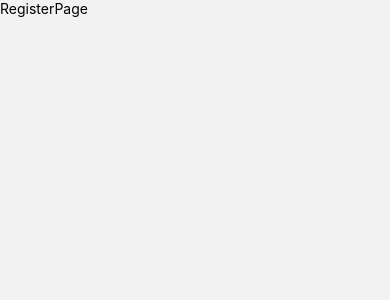
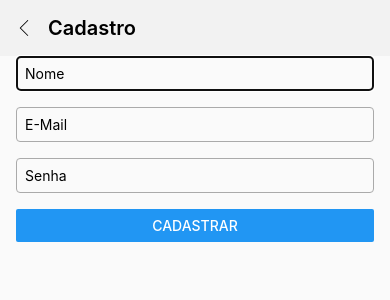
Before and after one commit to vKobilarz/patcontrol, a React Native app in the folder app/: screen / in a window 390 px wide. Both pictures are taken after a click on the button "CADASTRE-SE". Shown: the top 300 px of the page. Built offline with nearby package versions, Linux system fonts and the light colour scheme.

Commit message:
feat(mobile): Register page finished

```diff
--- a/app/package.json
+++ b/app/package.json
@@ -21,11 +21,13 @@
     "react-native": "0.71.4",
     "react-native-safe-area-context": "4.5.0",
     "react-native-screens": "~3.20.0",
+    "react-native-svg": "^13.9.0",
     "react-native-web": "~0.18.10",
     "styled-components": "^5.3.9"
   },
   "devDependencies": {
-    "@babel/core": "^7.20.0"
+    "@babel/core": "^7.20.0",
+    "react-native-svg-transformer": "^1.0.0"
   },
   "private": true
 }
--- /dev/null
+++ b/app/src/components/PageHeader/index.jsx
@@ -0,0 +1,25 @@
+import { useNavigation } from '@react-navigation/native';
+
+import * as S from './styles';
+import { Image, Text } from 'react-native';
+
+import BackIcon from '../../assets/back.svg';
+
+const PageHeader = ({ title }) => {
+  const { goBack, canGoBack } = useNavigation();
+
+  const handleBackPress = () => {
+    goBack();
+  };
+
+  return (
+    <S.Container>
+      <S.BackButton disabled={!canGoBack()} onPress={handleBackPress}>
+        <S.BackIcon source={{ uri: BackIcon }} />
+      </S.BackButton>
+      <S.PageTitle>{title}</S.PageTitle>
+    </S.Container>
+  );
+};
+
+export default PageHeader;
--- /dev/null
+++ b/app/src/components/PageHeader/styles.js
@@ -0,0 +1,26 @@
+import styled from 'styled-components/native';
+
+export const Container = styled.View`
+  display: flex;
+  flex-direction: row;
+  justify-content: flex-start;
+  align-items: center;
+  margin-left: 16px;
+`;
+
+export const BackButton = styled.TouchableOpacity`
+  color: #202020;
+`;
+
+export const PageTitle = styled.Text`
+  margin-top: 16px;
+  margin-bottom: 16px;
+  margin-left: 16px;
+  font-size: 20px;
+  font-weight: 600;
+`;
+
+export const BackIcon = styled.Image`
+  width: 16px;
+  height: 16px;
+`;
--- a/app/src/pages/LoginPage/index.jsx
+++ b/app/src/pages/LoginPage/index.jsx
@@ -1,6 +1,6 @@
 import { useState } from 'react';
 
-import { useNavigation } from '@react-navigation/native';
+import { useNavigation, useRoute } from '@react-navigation/native';
 
 import PAGES from '../../constants/pages';
 import PageContainer from '../../components/PageContainer';
@@ -11,6 +11,7 @@ import { authenticateUser } from '../../services/person';
 
 const LoginPage = () => {
   const navigation = useNavigation();
+  const { params } = useRoute();
 
   const [form, setForm] = useState({ email: '', password: '' });
   const [formError, setFormError] = useState({ email: null, password: null });
@@ -30,6 +31,7 @@ const LoginPage = () => {
     if (!email || !password) {
       return;
     }
+
     try {
       const { data } = await authenticateUser({
         email,
@@ -40,8 +42,8 @@ const LoginPage = () => {
 
       console.log(data);
     } catch (err) {
-      console.log(err);
       const { data } = err.response;
+
       setFormError((prevState) => ({
         ...prevState,
         password: data.message,
@@ -52,7 +54,13 @@ const LoginPage = () => {
   return (
     <PageContainer>
       <S.PatControlTitle>PatControl</S.PatControlTitle>
-      <S.LoginText>Entrar</S.LoginText>
+      {params?.registerSuccess ? (
+        <S.RegisterSuccessText>
+          Cadastro realizado com sucesso! Utilize suas credenciais para entrar.
+        </S.RegisterSuccessText>
+      ) : (
+        <S.LoginText>Entrar</S.LoginText>
+      )}
       <S.LoginInput
         onChangeText={handleFormChange('email')}
         placeholder="E-Mail"
--- a/app/src/pages/LoginPage/styles.js
+++ b/app/src/pages/LoginPage/styles.js
@@ -30,3 +30,13 @@ export const LoginText = styled.Text`
   font-size: 20px;
   margin-bottom: 16px;
 `;
+
+export const RegisterSuccessText = styled.Text`
+  font-size: 16px;
+  padding: 8px 16px;
+  color: #fafafa;
+  font-weight: 700;
+  background-color: #3cdb0b;
+  border-radius: 8px;
+  margin-bottom: 8px;
+`;
--- a/app/src/pages/RegisterPage/index.jsx
+++ b/app/src/pages/RegisterPage/index.jsx
@@ -1,10 +1,83 @@
-import { useRoute } from '@react-navigation/native';
-import { Text } from 'react-native';
+import { Button } from 'react-native';
+
+import * as S from './styles';
+import PageHeader from '../../components/PageHeader';
+import PageContainer from '../../components/PageContainer';
+import { useState } from 'react';
+import { createUser } from '../../services/person';
+import { useNavigation } from '@react-navigation/native';
+import PAGES from '../../constants/pages';
 
 const RegisterPage = () => {
+  const { navigate } = useNavigation();
+
+  const [form, setForm] = useState({ name: '', email: '', password: '' });
+  const [formError, setFormError] = useState({
+    name: null,
+    email: null,
+    password: null,
+  });
+
+  const handleFormChange = (name) => (text) => {
+    setForm((prevState) => ({ ...prevState, [name]: text }));
+  };
+
+  const handleSubmit = async () => {
+    const { email, password, name } = form;
+
+    setFormError({
+      email: !!email ? null : 'E-mail obrigatório',
+      password: !!password ? null : 'Senha obrigatória',
+      name: !!name ? null : 'Nome obrigatório',
+    });
+
+    if (!email || !password || !name) {
+      return;
+    }
+
+    try {
+      const { status } = await createUser({ email, password, name });
+
+      if (status === 200) {
+        navigate(PAGES.LOGIN, { registerSuccess: true });
+      }
+    } catch (err) {
+      const { data } = err.response;
+
+      setFormError((prevState) => ({
+        ...prevState,
+        password: data.message,
+      }));
+    }
+  };
+
   return (
     <>
-      <Text>RegisterPage</Text>
+      <PageHeader title="Cadastro" />
+      <PageContainer>
+        <S.RegisterInput
+          onChangeText={handleFormChange('name')}
+          placeholder="Nome"
+          value={form.name}
+          errorMessage={formError.name}
+          autoFocus
+        />
+        <S.RegisterInput
+          onChangeText={handleFormChange('email')}
+          placeholder="E-Mail"
+          value={form.email}
+          errorMessage={formError.email}
+        />
+        <S.RegisterInput
+          onChangeText={handleFormChange('password')}
+          placeholder="Senha"
+          value={form.password}
+          errorMessage={formError.password}
+          onSubmitEditing={handleSubmit}
+          secureTextEntry
+        />
+        <Button title="Cadastrar" onPress={handleSubmit} />
+      </PageContainer>
     </>
   );
 };
--- /dev/null
+++ b/app/src/pages/RegisterPage/styles.js
@@ -0,0 +1,7 @@
+import styled from 'styled-components/native';
+
+import Input from '../../components/Input';
+
+export const RegisterInput = styled(Input)`
+  margin-bottom: 16px;
+`;
--- a/app/src/services/person.js
+++ b/app/src/services/person.js
@@ -4,6 +4,6 @@ export const authenticateUser = async ({ email, password }) => {
   return PatrimonyApi.post('/person/authenticate', { email, password });
 };
 
-export const createUser = async () => {
-  PatrimonyApi.post('/person');
+export const createUser = async ({ email, password, name }) => {
+  return PatrimonyApi.post('/person', { email, password, name });
 };
```
Also changed, not shown: app/src/assets/back.svg (added), 1 other file (tests, documents, lock files or other folders).
